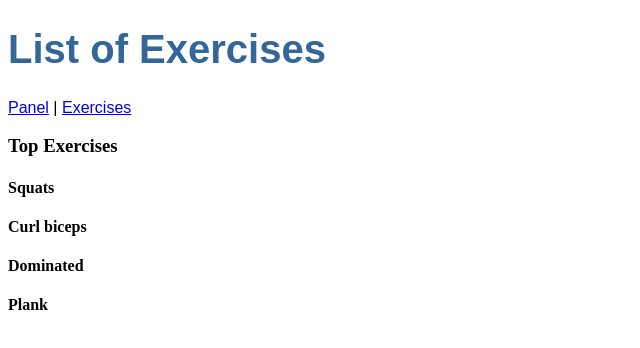
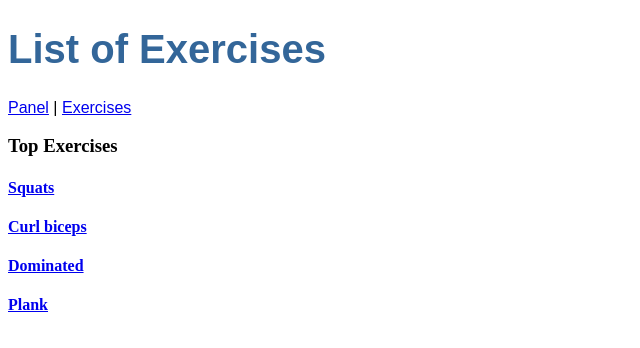
Before and after one commit to esanchezdevel/listExercises, an Angular app: page /panel in a window 1280 px wide. Shown: the top 348 px of the page, without its empty margins (0-640 px from the left). Built offline with nearby package versions, Linux system fonts and the light colour scheme.

Commit message:
show the exercise-detail passing the id parameter as a route parameter

```diff
--- a/src/app/app-routing.module.ts
+++ b/src/app/app-routing.module.ts
@@ -2,12 +2,14 @@ import { NgModule } from '@angular/core';
 import { RouterModule, Routes } from '@angular/router';
 import { ExercisesComponent } from './exercises/exercises.component';
 import { PanelComponent } from './panel/panel.component';
+import { ExerciseDetailComponent } from './exercise-detail/exercise-detail.component';
 
 /*
   Define the routes
 */
 const routes: Routes = [
   {path: 'exercises', component:ExercisesComponent},
+  {path: 'detail/:id', component:ExerciseDetailComponent},
   {path: 'panel', component:PanelComponent},
   {path: '', redirectTo:'/panel', pathMatch: 'full'}
 ];
--- a/src/app/exercise-detail/exercise-detail.component.ts
+++ b/src/app/exercise-detail/exercise-detail.component.ts
@@ -1,5 +1,7 @@
 import { Component, OnInit, Input } from '@angular/core';
 import { Exercise } from '../exercise';
+import { ActivatedRoute } from '@angular/router';
+import { ExerciseService} from '../exercise.service';
 
 @Component({
   selector: 'app-exercise-detail',
@@ -14,11 +16,17 @@ export class ExerciseDetailComponent implements OnInit {
   */
   @Input() exercise:Exercise;
 
-  constructor() {
+  constructor(private route:ActivatedRoute, private exerciseService:ExerciseService) {
     this.exercise = {id:NaN, name:""};
   }
 
   ngOnInit(): void {
+    this.getExercise();
+  }
+
+  getExercise(): void {
+    const id = Number(this.route.snapshot.paramMap.get("id"));
+    this.exerciseService.getExercise(id).subscribe(exercise=>this.exercise=exercise);
   }
 
 }
--- a/src/app/exercise.service.ts
+++ b/src/app/exercise.service.ts
@@ -13,4 +13,8 @@ export class ExerciseService {
   getExercises():Observable<Exercise[]> {
     return of(EXERCISES);
   }
+
+  getExercise(id:number): Observable<Exercise> {
+    return of(EXERCISES.find(exercise=>exercise.id===id) || {id:NaN, name:""});
+  }
 }
--- a/src/app/panel/panel.component.html
+++ b/src/app/panel/panel.component.html
@@ -1,7 +1,7 @@
 <h3>Top Exercises</h3>
 
 <div class="grid grid-pad">
-  <a *ngFor="let exercise of exercises" class="col-1-4">
+  <a *ngFor="let exercise of exercises" class="col-1-4" routerLink="/detail/{{exercise.id}}">
     <div class="module exercises">
         <h4>{{exercise.name}}</h4>
     </div>
```
